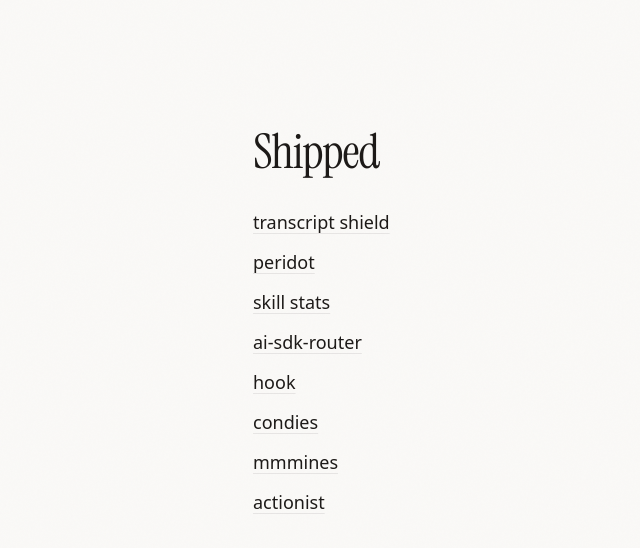
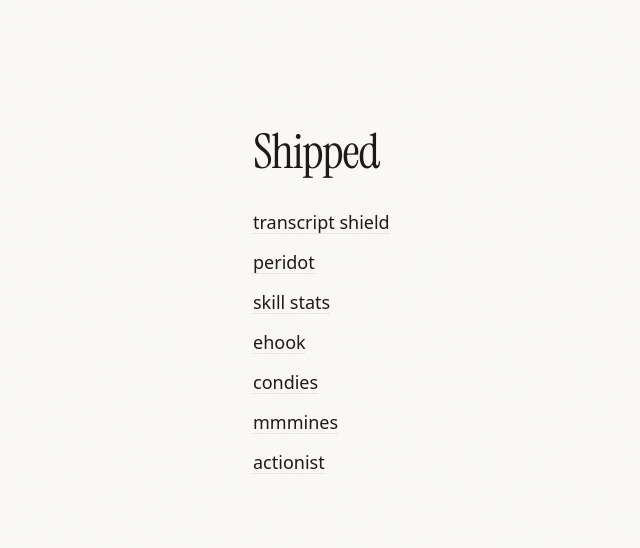
Before and after one commit to drewradcliff/website, a Next.js app: page /shipped in a window 1280 px wide. Shown: the top 548 px of the page, without its empty margins (75-715 px from the left). Built offline with nearby package versions, Linux system fonts and the light colour scheme.

Commit message:
Update shipped projects

```diff
--- a/app/shipped/page.tsx
+++ b/app/shipped/page.tsx
@@ -2,8 +2,7 @@ const shipped = [
   ["transcript shield", "https://transcriptshield.com/"],
   ["peridot", "https://askperidot.com/"],
   ["skill stats", "https://skillstats.dev/"],
-  ["ai-sdk-router", "https://github.com/drewradcliff/ai-sdk-router"],
-  ["hook", "https://github.com/drewradcliff/hook"],
+  ["ehook", "https://www.ehook.app/"],
   ["condies", "https://www.condies.com/"],
   ["mmmines", "https://mmmines.fly.dev/"],
   [
```
